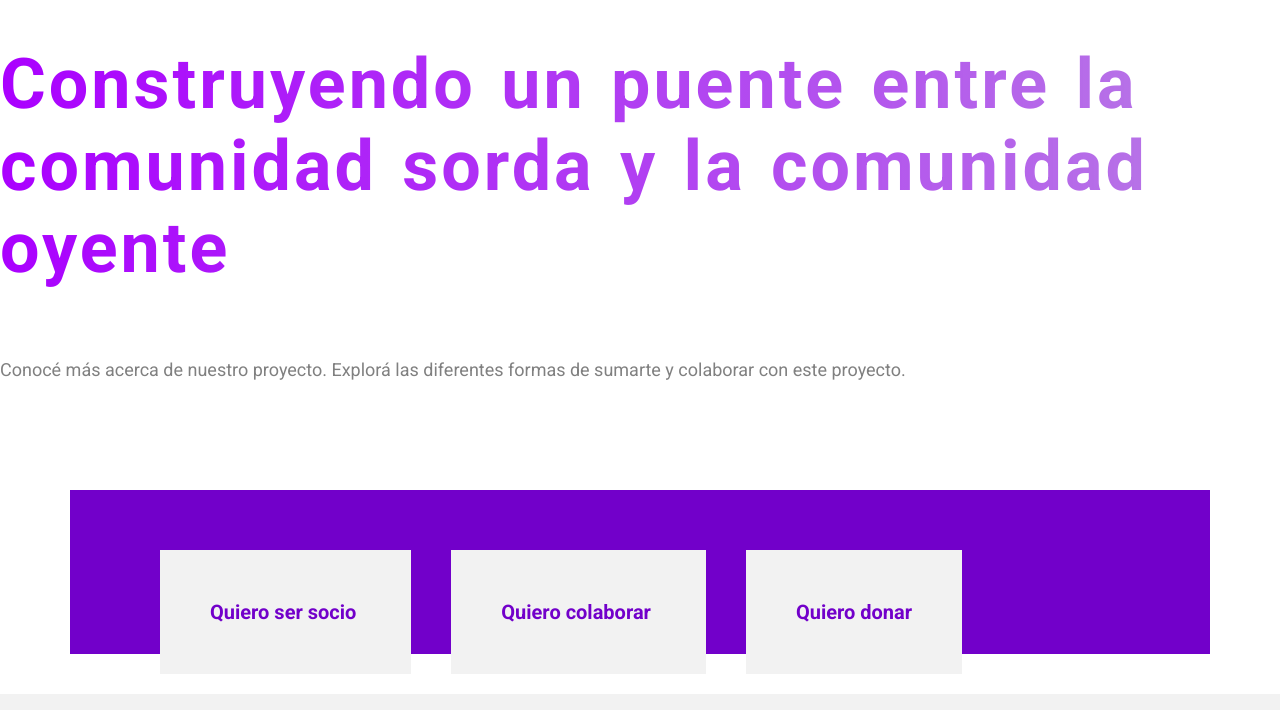
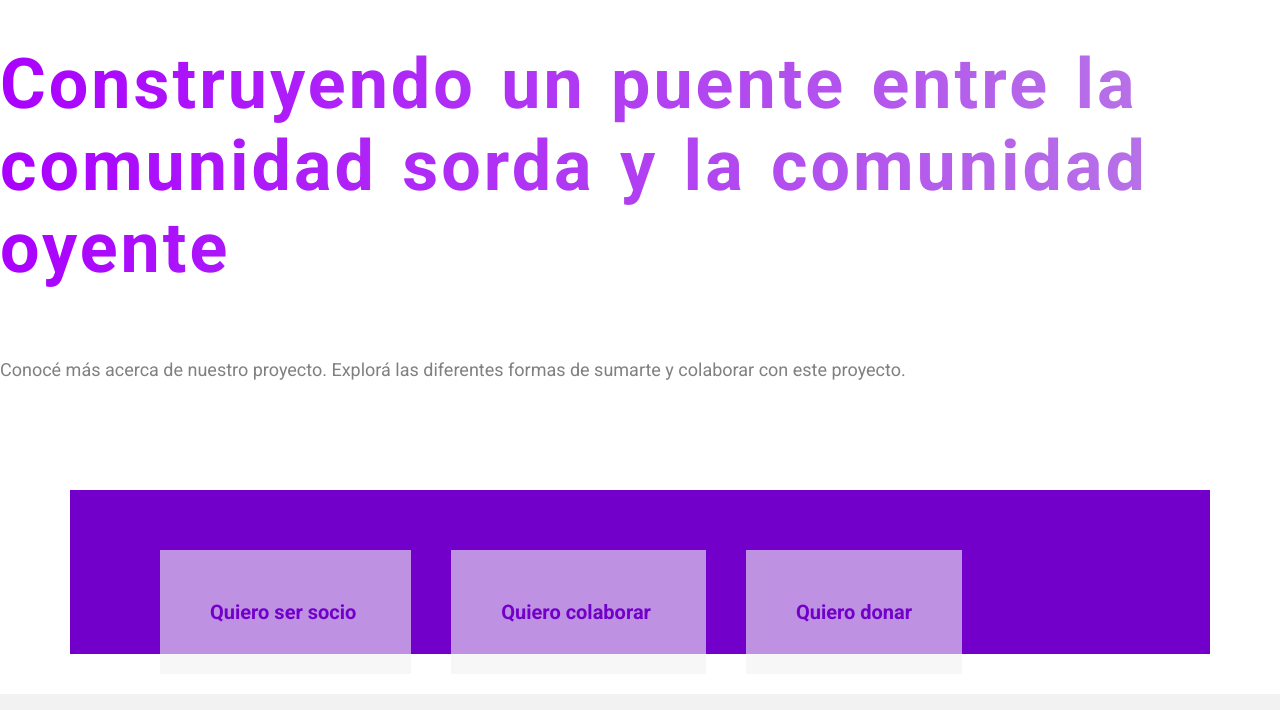
Before and after one commit to AgusBerg/prueba--coderh, a plain HTML site: page paginas/sumate.html in a window 1280 px wide. Shown: the part 227-937 px from the top of the page. Drawn offline with Linux system fonts and the light colour scheme.

Commit message:
agregué hover y gradient en index y sumate

```diff
--- a/style.css
+++ b/style.css
@@ -103,6 +103,7 @@
     word-spacing: 5px;
     letter-spacing: 3px;
 }
+
 
 .textobase{
     padding: 70px 0px;
@@ -214,8 +215,17 @@
     display: inline;
     position: relative;
     top: 40px;
+    opacity: 0.6;
+    transition: 0.3s;
 
 }
+
+
+
+.sumatetext:hover {opacity: 1}
+
+
+
 
 .formulario {
     padding-top: 80px;
```
Also changed, not shown: paginas/sumate.html (+1 -0 lines).
